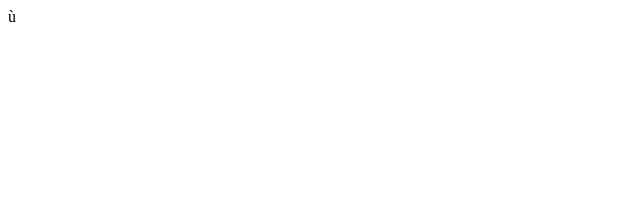
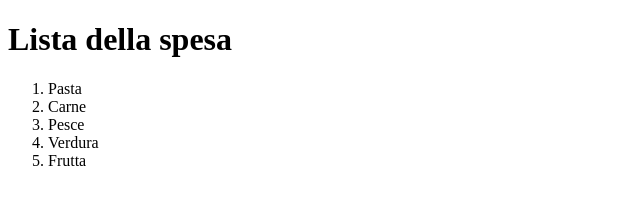
Before and after one commit to LucaBonifazio/js-lista-spesa, a plain HTML site: page index.html in a window 1280 px wide. Shown: the whole page, without its empty margins (0-640 px from the left). Drawn offline with Linux system fonts and the light colour scheme.

Commit message:
Static list

```diff
--- a/index.html
+++ b/index.html
@@ -6,11 +6,12 @@
     <meta name="viewport" content="width=device-width, initial-scale=1.0">
     <title>Grocery List</title>
     <!-- My css -->
-    <link rel="stylesheet" href="css/style.css">ù
+    <link rel="stylesheet" href="css/style.css">
     <!-- js -->
     <script src="js/script.js" defer></script>
 </head>
 <body>
-
+    <h1>Lista della spesa</h1>
+    <ol class="grocery-list"></ol>
 </body>
 </html>
--- a/js/script.js
+++ b/js/script.js
@@ -3,3 +3,17 @@
 // Quindi rivediamo l’esercizio visto insieme, ma questa volta con il ciclo while al posto del ciclo for. Facciamo attenzione a non dimenticare tutte le differenze implementative che il ciclo while ci impone, in particolare alla variabile di indice.
 // Consigli:
 // Come posso ciclare su un array con il ciclo while?
+
+const arrGroceryList = [
+    'Pasta',
+    'Carne',
+    'Pesce',
+    'Verdura',
+    'Frutta',
+];
+
+const eleGroceryList = document.querySelector ('.grocery-list');
+
+for (let i = 0; i < arrGroceryList.length; i++) {
+	eleGroceryList.innerHTML += `<li>${arrGroceryList[i]}</li>`;
+}
```
